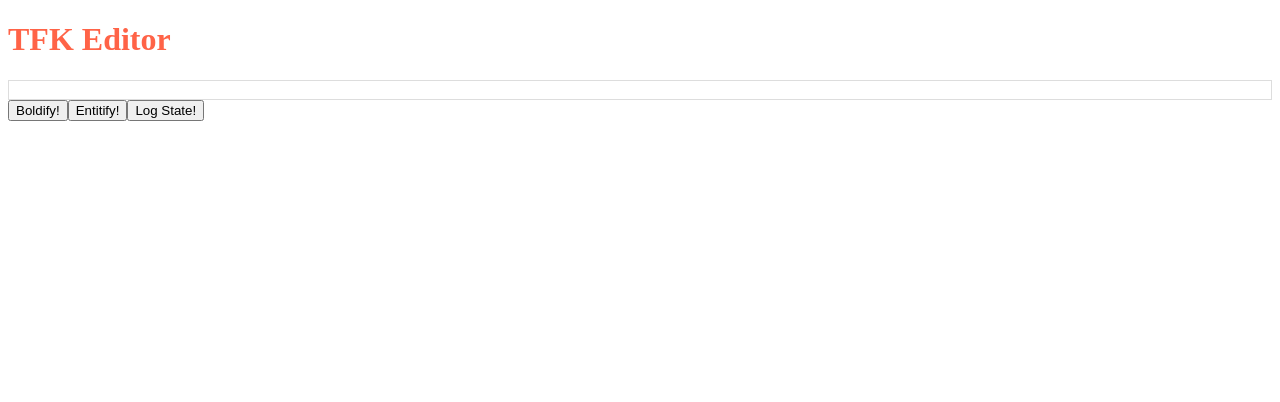
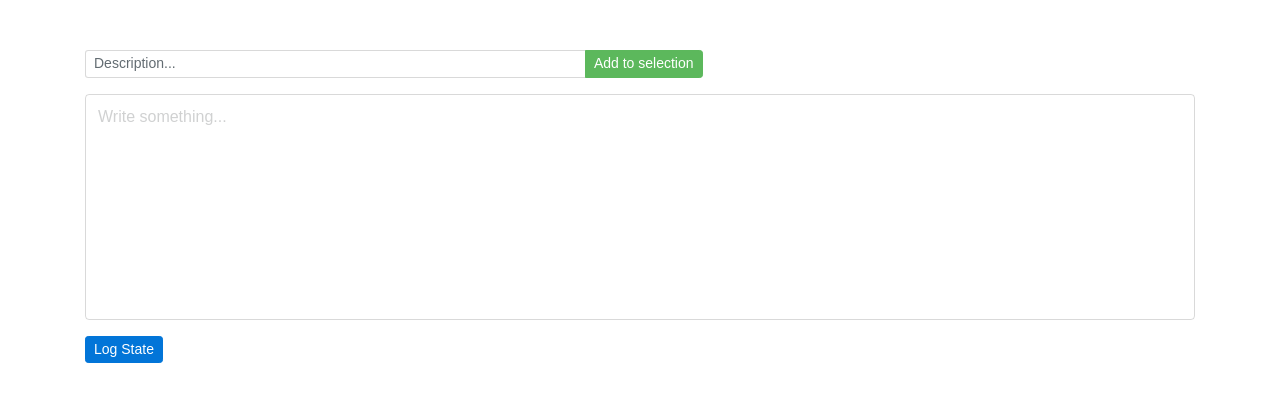
Before and after one commit to victmo/awesome-wysiwyg, a React app: page / in a window 1280 px wide. Shown: the top 402 px of the page. Built offline with nearby package versions, Linux system fonts and the light colour scheme.

Commit message:
Some styling and external component

```diff
--- a/index.html
+++ b/index.html
@@ -2,7 +2,8 @@
 <html lang="en">
 <head>
     <meta charset="UTF-8">
-    <title>Hello React</title>
+    <title>Rich Text Editor</title>
+    <link rel="stylesheet" href="https://maxcdn.bootstrapcdn.com/bootstrap/4.0.0-alpha.6/css/bootstrap.min.css">
 </head>
 <body>
   <div id="react-root"></div>
--- a/src/App.jsx
+++ b/src/App.jsx
@@ -8,8 +8,10 @@ import {
   Editor, // The actual editor
   EditorState, // Editor initial state
   RichUtils, // So we can bind commands like Cmd+B for bold text
-  Modifier
+  Modifier,
+  CompositeDecorator,
 } from 'draft-js';
+import PowerWord from './PowerWord.jsx';
 
 
 export default class App extends Component {
@@ -17,30 +19,59 @@ export default class App extends Component {
   constructor( props ) {
     super( props );
 
+    // Decorate entities...
+    // This is executed everytime a record is rendered
+    this._powerWordStrategy = (contentBlock, callback, contentState) => {
+      const text = contentBlock.getText();
+      contentBlock.findEntityRanges(
+        (character) => {
+          const entityKey = character.getEntity();
+          const result = entityKey !== null
+          return result;
+        },
+        callback
+      );
+    };
+
+    const decorator = new CompositeDecorator( [ {
+      strategy: this._powerWordStrategy,
+      component: PowerWord,
+    } ] );
+
 
     // Default state
     this.state = {
-      editorState: EditorState.createEmpty()
+      editorState: EditorState.createEmpty( decorator ),
+      inputValue: '',
     };
 
+    // Handle input field changes and update state.
+    this.onInputChange = ( e ) => {
+      this.setState( {
+        inputValue: e.target.value
+      } );
+    }
+
+    // Set the focus to the editor
+    this.focus = () => {
+      this.editor.focus();
+    }
 
     // Handle onChange
     this.onChange = ( editorState ) => {
       this.setState( { editorState } );
     }
 
-
     // Handle key commands
     this.handleKeyCommand = ( command ) => {
-      console.info( command );
+      console.info( 'Key command', command );
       const newState = RichUtils.handleKeyCommand( this.state.editorState, command );
       if (newState ) {
         this.onChange( newState );
       }
     }
 
-
-    // Custom button
+    // Example of inline style toggle...
     this.onBold = ( event ) => {
       const newState = RichUtils.toggleInlineStyle( this.state.editorState, 'BOLD' );
        if (newState ) {
@@ -48,60 +79,91 @@ export default class App extends Component {
       }
     }
 
+    // Log the content state
+    this.logState = () => {
+      const content = this.state.editorState.getCurrentContent();
+      console.info( convertToRaw(content) );
+    };
 
-    // Custom entity
-    this.createEntity = () => {
-      const ts = Date().toString();
+    // This a generic function to create a new EditorState
+    // with an Entity attached to it.
+    this.addEntity = (
+      {type, mutability, data},
+      editorState,
+      selection = editorState.getSelection(),
+      contentState = editorState.getCurrentContent()
+    ) => {
+      const contentStateWithEntity = contentState.createEntity(type, mutability, data)
+      const entityKey = contentStateWithEntity.getLastCreatedEntityKey()
+      const contentStateWithEntityApplied = Modifier.applyEntity(contentStateWithEntity, selection, entityKey)
+      const editorStateWithEntity = EditorState.push(editorState, contentStateWithEntityApplied, 'apply-entity')
+      return editorStateWithEntity
+    }
 
-      // Get a reference to the actual content of my Editable
-      const contentState = this.state.editorState.getCurrentContent();
-
-      // Create an Entity (we haven't assined it yet)
-      const contentStateWithEntity = contentState.createEntity(
-        'POWER_WORD',
-        'MUTABLE',
-        { description: `Lorem ipsum ${ Date().toString() }` }
+    // Attach description to selected text
+    this.attachPowerWord = () => {
+      // Create a new EditorState with an Entity
+      // attached to it (using our entity factory function)
+      const newEditorState = this.addEntity(
+        { // Metadata assigned to our entity
+          type: 'POWER_WORD',
+          mutability: 'IMMUTABLE',
+          data: { description: this.state.inputValue }
+        },
+        this.state.editorState
       );
 
-      // Get the Entity's key (name)
-      const entityKey = contentStateWithEntity.getLastCreatedEntityKey();
-      console.info( 'Entity key:', entityKey );
-
-      // Get the current selection as a state
-      const selectionState = this.state.editorState.getSelection();
-      console.info( 'selectionState', selectionState );
-
-      const contentStateWithLink = Modifier.applyEntity(
-        contentState,
-        selectionState,
-        entityKey
-      );
+      // Update our state with the new EditorState
+      // we just created
+      this.onChange( newEditorState );
     }
 
-    // Log the text
-    this.logState = () => {
-      const content = this.state.editorState.getCurrentContent();
-      console.info(Date().toString(), convertToRaw(content) );
-   };
-  }
+  } // end constructor
 
 
   render() {
     return (
-      <div>
-        <h1>TFK Editor</h1>
+      <div className='container'>
 
-        <div style={ { border: '1px solid #ddd' } }>
+
+        <div className='power-word row col-sm-7 input-group'>
+          <input
+            type='text'
+            className='form-control form-control-sm'
+            onChange={ this.onInputChange }
+            value={ this.state.inputValue }
+            placeholder='Description...'
+          />
+          <span className="input-group-btn">
+            <button
+              className='btn btn-success btn-sm'
+              onClick={ this.attachPowerWord }
+            >
+              Add to selection
+            </button>
+          </span>
+        </div>
+
+
+        <div
+          className='editor-wrapper'
+          onClick={ this.focus }
+        >
           <Editor
+            className='form-control'
             editorState={ this.state.editorState }
             onChange={ this.onChange }
             handleKeyCommand={ this.handleKeyCommand }
+            placeholder='Write something...'
+            ref={ ( editor ) => this.editor = editor }
           />
         </div>
 
-        <button onClick={ this.onBold } >Boldify!</button>
-        <button onClick={ this.createEntity } >Entitify!</button>
-        <button onClick={ this.logState } >Log State!</button>
+
+        <button
+          className='btn btn-primary btn-sm'
+          onClick={ this.logState } >Log State
+        </button>
 
       </div>
     );
--- /dev/null
+++ b/src/PowerWord.jsx
@@ -0,0 +1,56 @@
+/* eslint-disable no-console */
+/* eslint-disable no-unused-vars */
+/* eslint-disable comma-dangle */
+
+import React, {Component} from 'react';
+
+export default class PowerWord extends Component {
+
+  constructor( props ) {
+    super( props );
+
+    this.description = 'Loading...'
+
+    // Default state
+    this.state = {
+      showDescription: false,
+    };
+
+    this.onOver = () => {
+      this.setState({
+        showDescription: true,
+      });
+    }
+
+    this.onOut = () => {
+      this.setState({
+        showDescription: false,
+      });
+    }
+
+  } // end constructor
+
+
+  componentDidMount() {
+    const { description } = this.props.contentState.getEntity(this.props.entityKey).getData();
+    this.description = description;
+  }
+
+
+  render() {
+    return (
+      <span
+        className='power-word'
+        onMouseOver={ this.onOver }
+        onMouseOut={ this.onOut }
+      >
+        { this.props.children }
+        {
+          this.state.showDescription ?
+            <div className='power-word-description'>{ this.description }</div> :
+            null
+        }
+      </span>
+    );
+  }
+}
--- a/src/index.jsx
+++ b/src/index.jsx
@@ -1,11 +1,11 @@
 // Application entrypoint.
 
 // Load up the application styles
-require("../styles/application.scss");
+require( '../styles/application.scss' );
 
 // Render the top-level React component
 import React from 'react';
 import ReactDOM from 'react-dom';
 import App from './App.jsx';
 
-ReactDOM.render(<App />, document.getElementById('react-root'));
+ReactDOM.render( <App />, document.getElementById( 'react-root' ) );
--- a/styles/home.scss
+++ b/styles/home.scss
@@ -1,3 +1,37 @@
-h1 {
-  color: tomato;
+body {
+	padding: 50px 0;
 }
+
+.editor-wrapper {
+	padding: 0.75rem;
+	border: 1px solid rgba(0, 0, 0, 0.15);
+	border-radius: 0.25rem;
+	font: normal 1rem sans-serif;
+    line-height: 1.25;
+    color: #464a4c;
+    margin: 1rem 0;
+}
+
+.editor-wrapper .public-DraftEditorPlaceholder-root {
+  opacity: 0.25;
+  position: absolute;
+}
+
+.editor-wrapper .public-DraftEditor-content {
+  min-height: 200px;
+}
+
+.power-word {
+	position: relative;
+	color: #d36;
+}
+
+.power-word .power-word-description {
+	background: #222;
+	color: #ddd;
+	padding: 0.5rem;
+	border-radius: 0.25rem;
+	position: absolute;
+	top: 1rem;
+	left: 0;
+}
```
